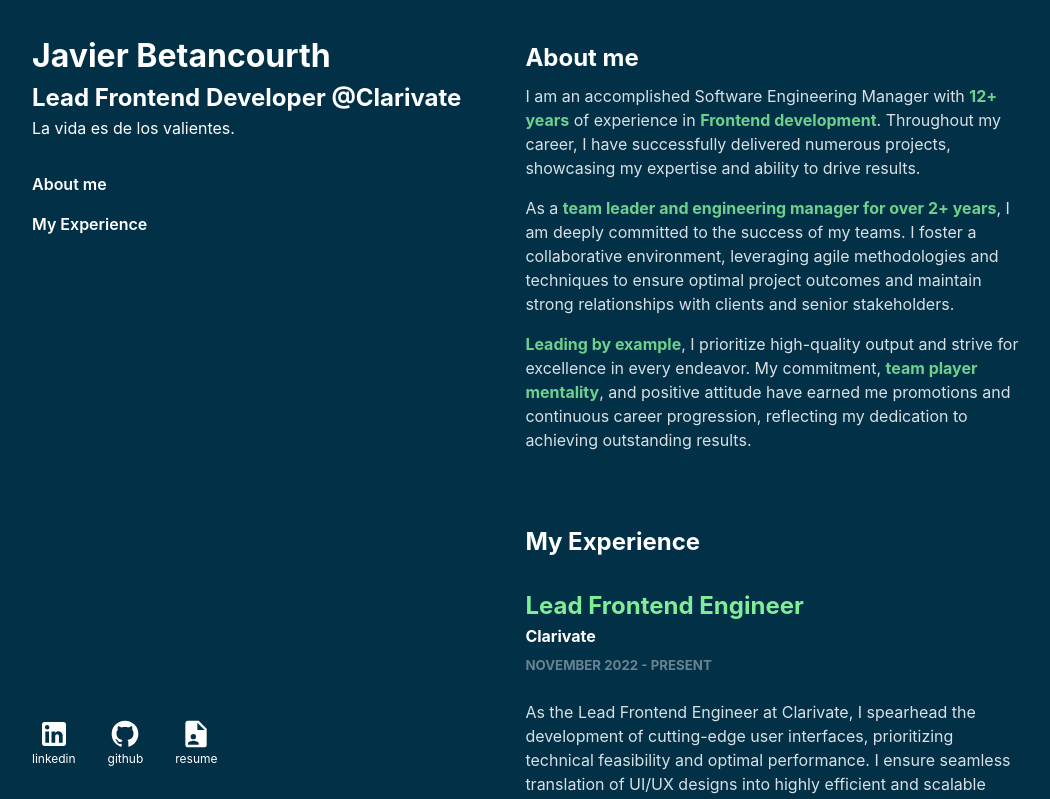
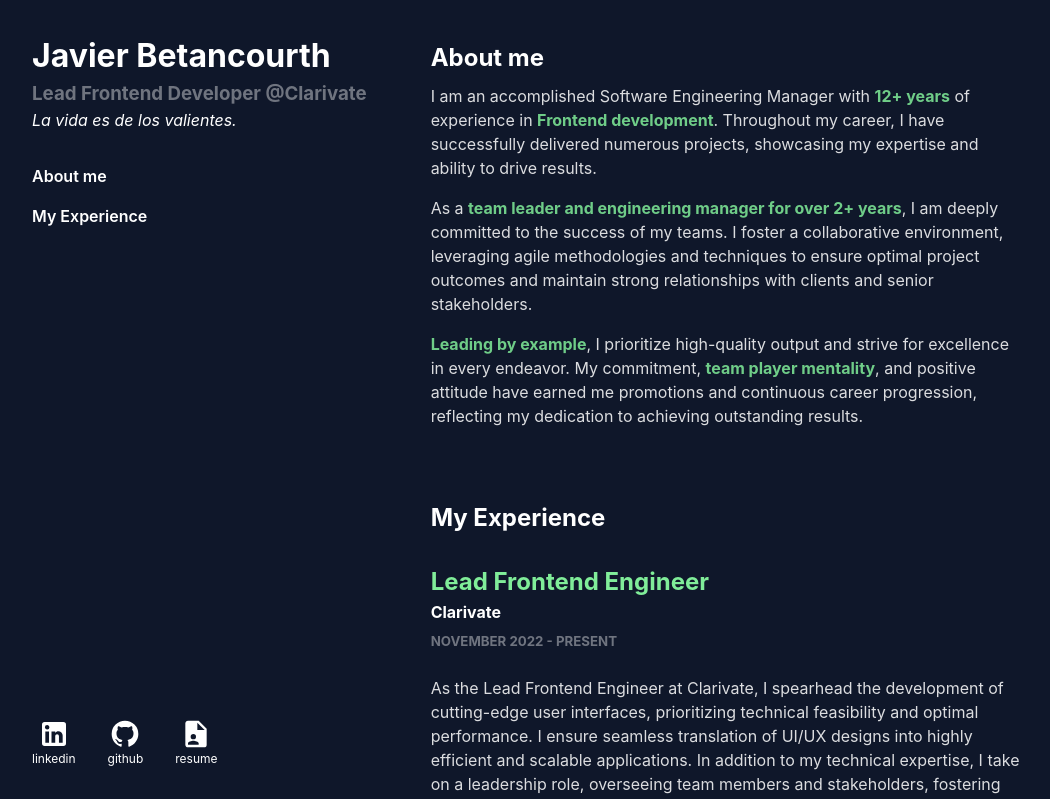
Before and after one commit to javifond/javieritto, a React (Create React App) app: page / in a window 1280 px wide. Shown: the top 799 px of the page, without its empty margins (112-1162 px from the left). Built offline with nearby package versions, Linux system fonts and the light colour scheme.

Commit message:
JAVS08 Change colors

```diff
--- a/src/components/PersonalInfo/PersonalInfo.css
+++ b/src/components/PersonalInfo/PersonalInfo.css
@@ -2,6 +2,7 @@
 
 .personal-role {
   display: none;
+  opacity: var(--opacity-strong);
 }
 
 @media only screen and (min-width: 720px) {
@@ -9,3 +10,7 @@
     display: block;
   }
 }
+
+.motto {
+  font-style: oblique;
+}
--- a/src/components/PersonalInfo/PersonalInfo.tsx
+++ b/src/components/PersonalInfo/PersonalInfo.tsx
@@ -13,8 +13,8 @@
   return (
     <>
       <h1>{name}</h1>
-      <h2 className="personal-role">{`${role} @${company}`}</h2>
-      <p>{description}</p>
+      <h3 className="personal-role">{`${role} @${company}`}</h3>
+      <p className="motto">{description}</p>
     </>
   );
 }
--- a/src/styles/global.css
+++ b/src/styles/global.css
@@ -1,6 +1,6 @@
 :root {
   /* Theme */
-  --primary: #023047;
+  --primary: #0f172a;
   --secondary: #8ecae6;
   --ternary: #219ebc;
   --headings: #80ed99;
```
